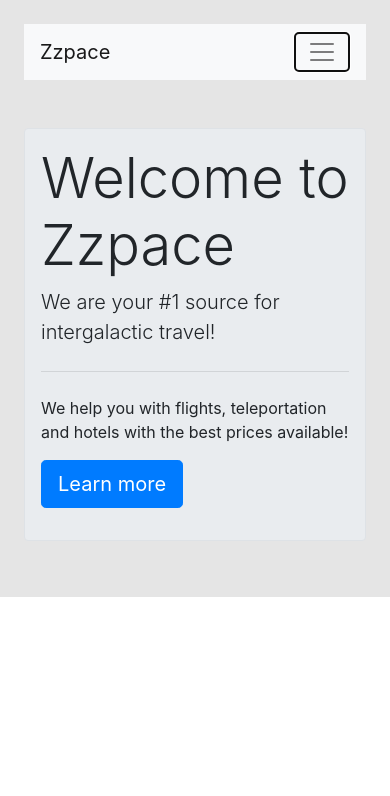
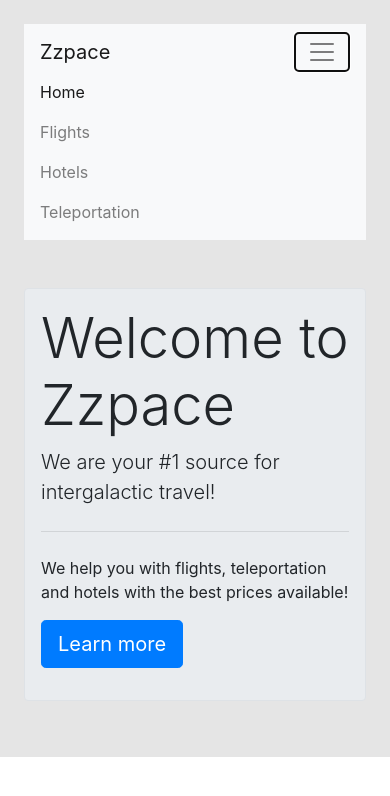
Before and after one commit to chrisjstephens/Zzpace-React, a React (Create React App) app: page / in a window 390 px wide. Both pictures are taken after a click on the button "Toggle navigation". Shown: the top 796 px of the page. Built offline with nearby package versions, Linux system fonts and the light colour scheme.

Commit message:
Jan 5 - Fix Mobile Navbar Bug

```diff
--- a/src/components/HeaderView.react.js
+++ b/src/components/HeaderView.react.js
@@ -1,14 +1,31 @@
 import React from 'react';
 import { NavLink } from 'react-router-dom';
 
-export default function HeaderView(props) {
+
+export default class HeaderView extends React.Component {
+  constructor(props) {
+    super(props);
+
+    this.state = {
+      navCollapsed: true
+    };
+  }
+
+  onNavToggle = () => {
+    this.setState({ navCollapsed: !this.state.navCollapsed })
+  }
+
+  render() {
+    const navCollapsed = this.state.navCollapsed;
+
+
     return (
       <nav className="navbar navbar-expand-lg navbar-light bg-light">
         <a className="navbar-brand" href="/">Zzpace</a>
-      <button className="navbar-toggler" type="button" data-toggle="collapse" data-target="#navbarNav" aria-controls="navbarNav" aria-expanded="false" aria-label="Toggle navigation">
+        <button className="navbar-toggler" type="button" onClick={this.onNavToggle} data-toggle="collapse" data-target="#navbarNav" aria-controls="navbarNav" aria-expanded="false" aria-label="Toggle navigation">
           <span className="navbar-toggler-icon"></span>
         </button>
-      <div className="collapse navbar-collapse" id="navbarNav" >
+        <div className={(navCollapsed ? 'collapse navbar-collapse' : 'navbar-collapse')} id="navbarNav">
           <ul className="navbar-nav">
           <li className="nav-item">
             <NavLink className="nav-link"  to='/'>Home<span className="sr-only">(current)</span></NavLink>
@@ -27,3 +44,4 @@ export default function HeaderView(props) {
       </nav>
     );
   }
+}
```
Lines whose indentation alone changed are shown as unchanged.
